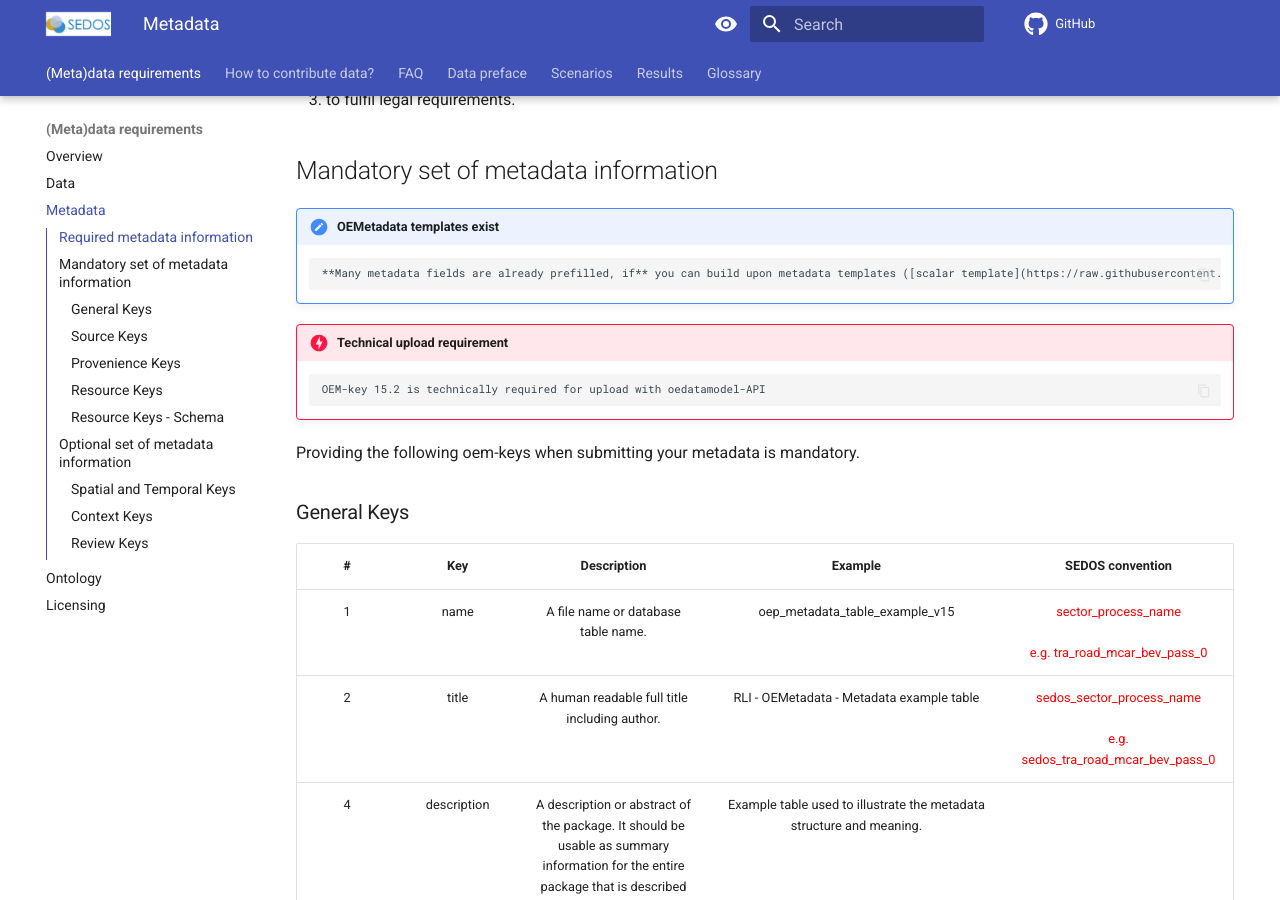
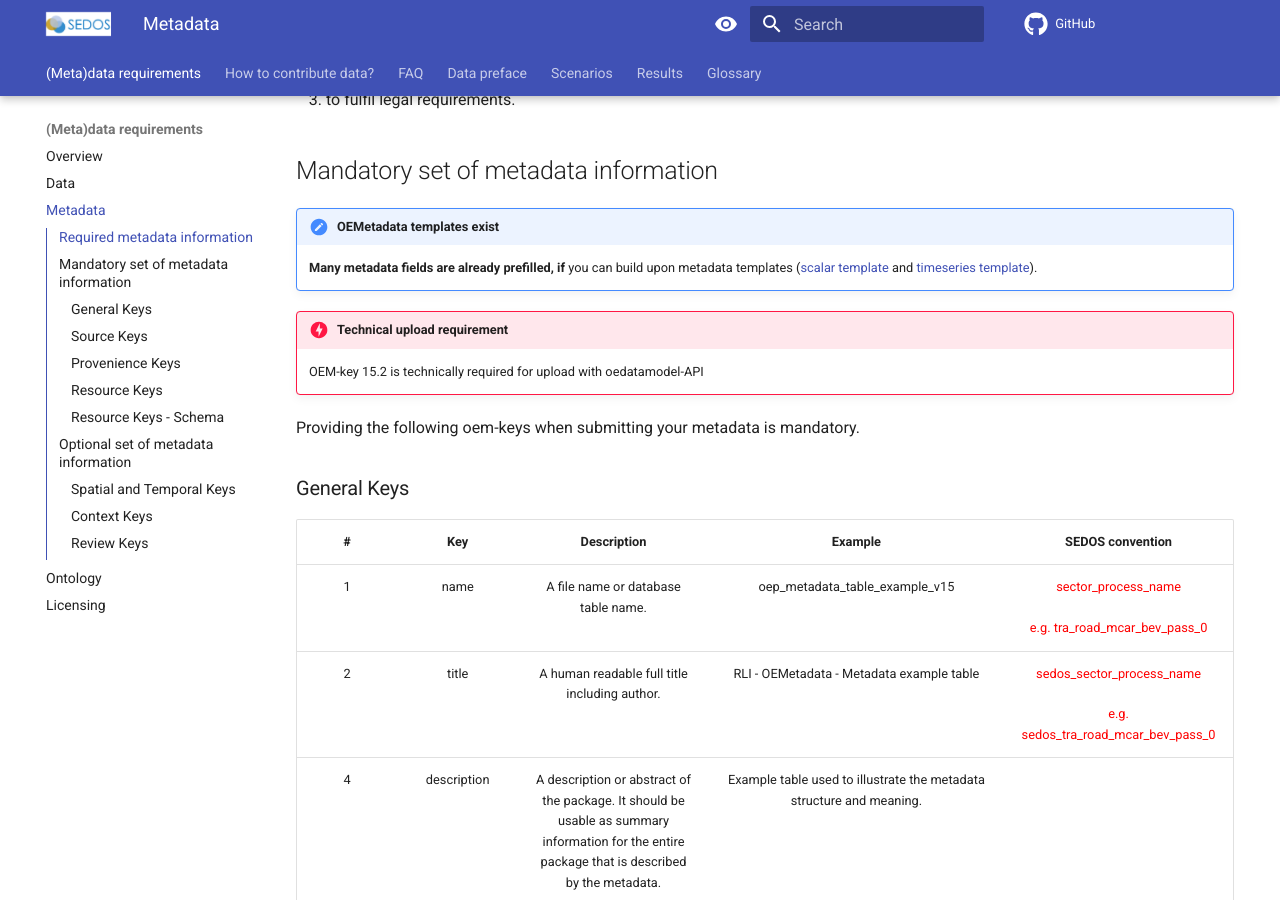
Before and after one commit to sedos-project/organization, an MkDocs documentation site: the page built from docs/data_requirements/metadata.md, in a window 1280 px wide and 900 px high, scrolled down 366 px. Built offline with MkDocs 1.6.1 and Material for MkDocs 9.7.7, drawn with Linux system fonts in a browser that asks for light colours; comment, search, counter and statistics services are not loaded.

```diff
--- a/docs/data_requirements/metadata.md
+++ b/docs/data_requirements/metadata.md
@@ -14,11 +14,11 @@ In SEDOS a minimal mandatory set of metadata information is required to:
 
 !!! Note "OEMetadata templates exist"
 
-        **Many metadata fields are already prefilled, if** you can build upon metadata templates ([scalar template](https://raw.githubusercontent.com/sedos-project/oedatamodel/main/oedatamodel-parameter/datamodel_scalars.json) and [timeseries template](https://raw.githubusercontent.com/sedos-project/oedatamodel/main/oedatamodel-parameter/datamodel_timeseries.json)).
+    **Many metadata fields are already prefilled, if** you can build upon metadata templates ([scalar template](https://raw.githubusercontent.com/sedos-project/oedatamodel/main/oedatamodel-parameter/datamodel_scalars.json) and [timeseries template](https://raw.githubusercontent.com/sedos-project/oedatamodel/main/oedatamodel-parameter/datamodel_timeseries.json)).
 
 !!! Danger "Technical upload requirement"
 
-        OEM-key 15.2 is technically required for upload with oedatamodel-API
+    OEM-key 15.2 is technically required for upload with oedatamodel-API
 
 Providing the following oem-keys when submitting your metadata is mandatory.
 
--- a/mkdocs.yml
+++ b/mkdocs.yml
@@ -47,8 +47,8 @@ markdown_extensions:
     - pymdownx.mark
     - attr_list
     - pymdownx.emoji:
-        emoji_index: !!python/name:materialx.emoji.twemoji
-        emoji_generator: !!python/name:materialx.emoji.to_svg
+        emoji_index: !!python/name:material.extensions.emoji.twemoji
+        emoji_generator: !!python/name:material.extensions.emoji.to_svg
     - pymdownx.tabbed:
         alternate_style: true
 
--- a/requirements.txt
+++ b/requirements.txt
@@ -1,3 +1,6 @@
 mkdocs-material==9.5.13
 mkdocs
 pymdown-extensions
+mkdocs-autorefs
+mkdocstrings
+mkdocs-include-markdown-plugin
```
Also changed, not shown: docs/how_to_contribute_data.md (+2 -2 lines).
